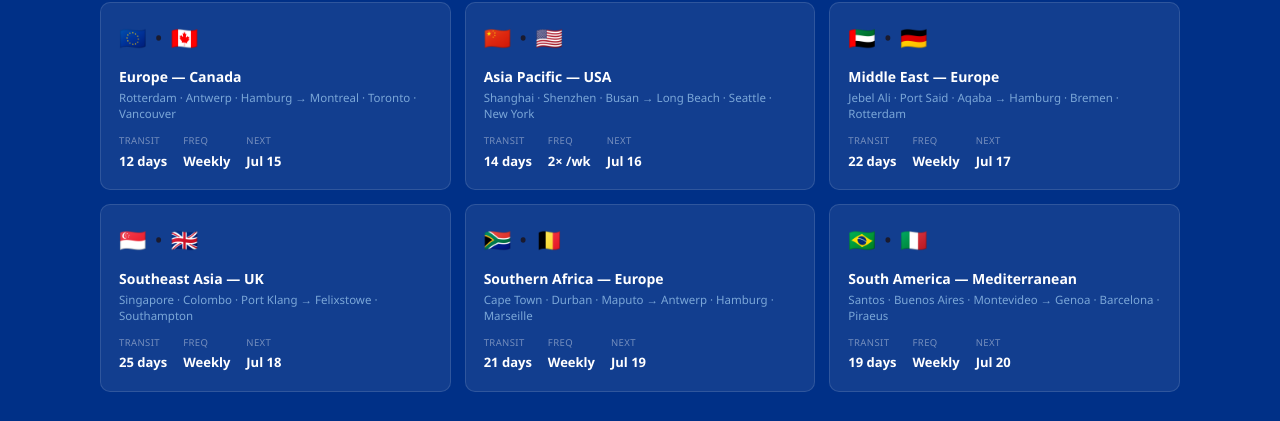
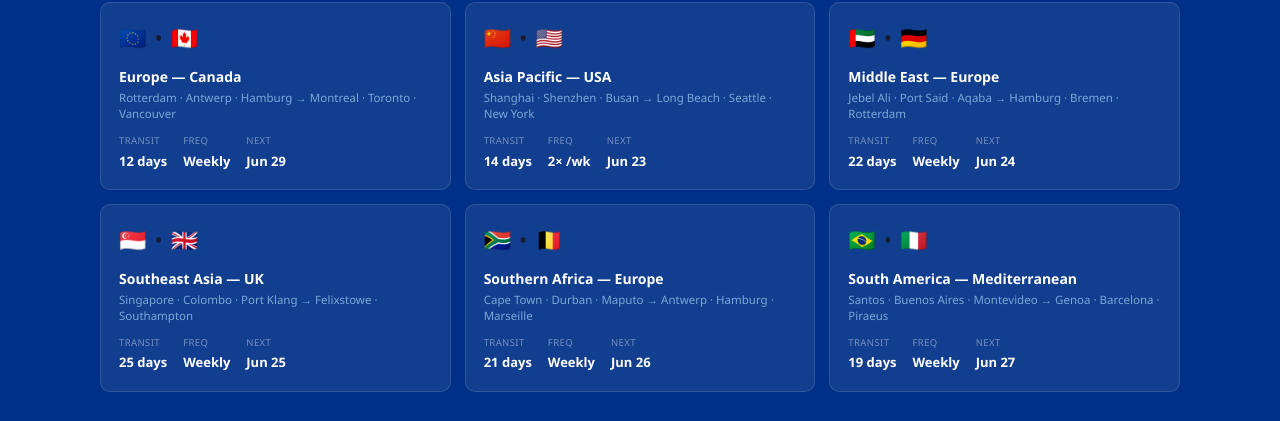
Before and after one commit to eunicerosse69-ux/MSC, a React (Vite) app: page / in a window 1280 px wide. Shown: the part 4111-4532 px from the top of the page. Built offline with nearby package versions, Linux system fonts and the light colour scheme; no server answers.

Commit message:
Add dynamic weekly trade lane departure date calculation

```diff
--- a/src/App.jsx
+++ b/src/App.jsx
@@ -40,6 +40,24 @@ const RATES = {
   CAD: { USD: 0.74, EUR: 0.69, GBP: 0.59, AED: 2.75, CNY: 5.40, CAD: 1 },
   AED: { USD: 0.272, EUR: 0.251, GBP: 0.215, CAD: 0.363, CNY: 1.978, AED: 1 },
   CNY: { USD: 0.1378, EUR: 0.1267, GBP: 0.1088, CAD: 0.185, AED: 0.506, CNY: 1 },
+};
+
+// Utility function to calculate next departure date based on day of week
+const getNextDepartureDate = (dayOfWeek, frequency = 'Weekly') => {
+  const today = new Date();
+  const todayDay = today.getDay(); // 0 = Sunday, 1 = Monday, etc.
+  const adjustedTarget = dayOfWeek === 0 ? 0 : dayOfWeek; // 0 = Monday in our system, but getDay has Sunday as 0
+  const jsDay = adjustedTarget === 0 ? 1 : adjustedTarget + 1; // Convert to JS day of week
+
+  let daysUntilNext = (jsDay - todayDay + 7) % 7;
+  if (daysUntilNext === 0) daysUntilNext = 7; // If today is the departure day, next is 7 days later
+
+  const nextDate = new Date(today);
+  nextDate.setDate(nextDate.getDate() + daysUntilNext);
+
+  const monthShort = nextDate.toLocaleString('en-US', { month: 'short' });
+  const day = nextDate.getDate();
+  return `${monthShort} ${day}`;
 };
 
 const VALID_IMAGE_1 = 'https://cdn.pixabay.com/photo/2014/12/08/12/19/container-ship-560789_1280.jpg';
@@ -97,7 +115,7 @@ const routes = [
     desc: 'Rotterdam · Antwerp · Hamburg → Montreal · Toronto · Vancouver',
     transit: '12 days',
     freq: 'Weekly',
-    next: 'Jul 15',
+    nextDayOfWeek: 0,
   },
   {
     flags: ['🇨🇳', '🇺🇸'],
@@ -105,7 +123,7 @@ const routes = [
     desc: 'Shanghai · Shenzhen · Busan → Long Beach · Seattle · New York',
     transit: '14 days',
     freq: '2× /wk',
-    next: 'Jul 16',
+    nextDayOfWeek: 1,
   },
   {
     flags: ['🇦🇪', '🇩🇪'],
@@ -113,7 +131,7 @@ const routes = [
     desc: 'Jebel Ali · Port Said · Aqaba → Hamburg · Bremen · Rotterdam',
     transit: '22 days',
     freq: 'Weekly',
-    next: 'Jul 17',
+    nextDayOfWeek: 2,
   },
   {
     flags: ['🇸🇬', '🇬🇧'],
@@ -121,7 +139,7 @@ const routes = [
     desc: 'Singapore · Colombo · Port Klang → Felixstowe · Southampton',
     transit: '25 days',
     freq: 'Weekly',
-    next: 'Jul 18',
+    nextDayOfWeek: 3,
   },
   {
     flags: ['🇿🇦', '🇧🇪'],
@@ -129,7 +147,7 @@ const routes = [
     desc: 'Cape Town · Durban · Maputo → Antwerp · Hamburg · Marseille',
     transit: '21 days',
     freq: 'Weekly',
-    next: 'Jul 19',
+    nextDayOfWeek: 4,
   },
   {
     flags: ['🇧🇷', '🇮🇹'],
@@ -137,7 +155,7 @@ const routes = [
     desc: 'Santos · Buenos Aires · Montevideo → Genoa · Barcelona · Piraeus',
     transit: '19 days',
     freq: 'Weekly',
-    next: 'Jul 20',
+    nextDayOfWeek: 5,
   },
 ];
 
@@ -776,7 +794,7 @@ function App() {
                   </div>
                   <div className="rm">
                     <span>Next</span>
-                    <strong>{route.next}</strong>
+                    <strong>{getNextDepartureDate(route.nextDayOfWeek, route.freq)}</strong>
                   </div>
                 </div>
               </div>
```
